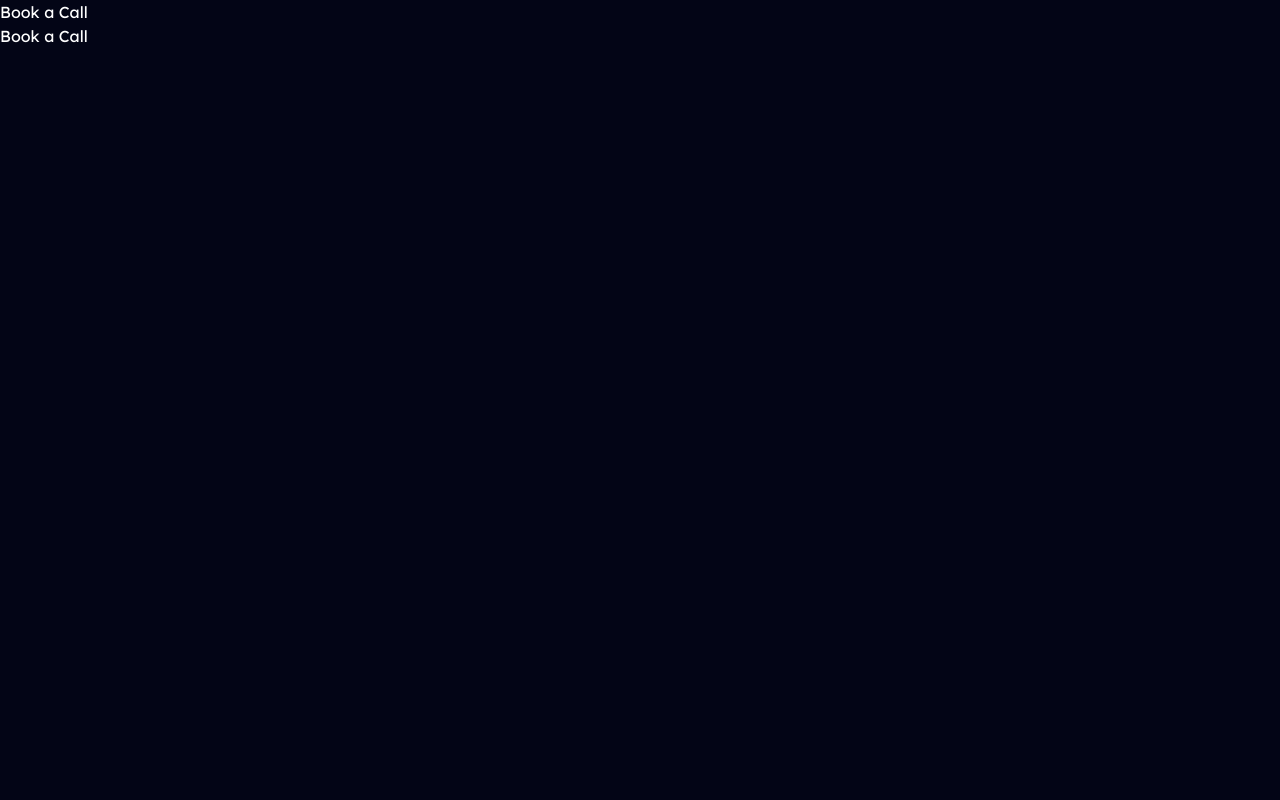
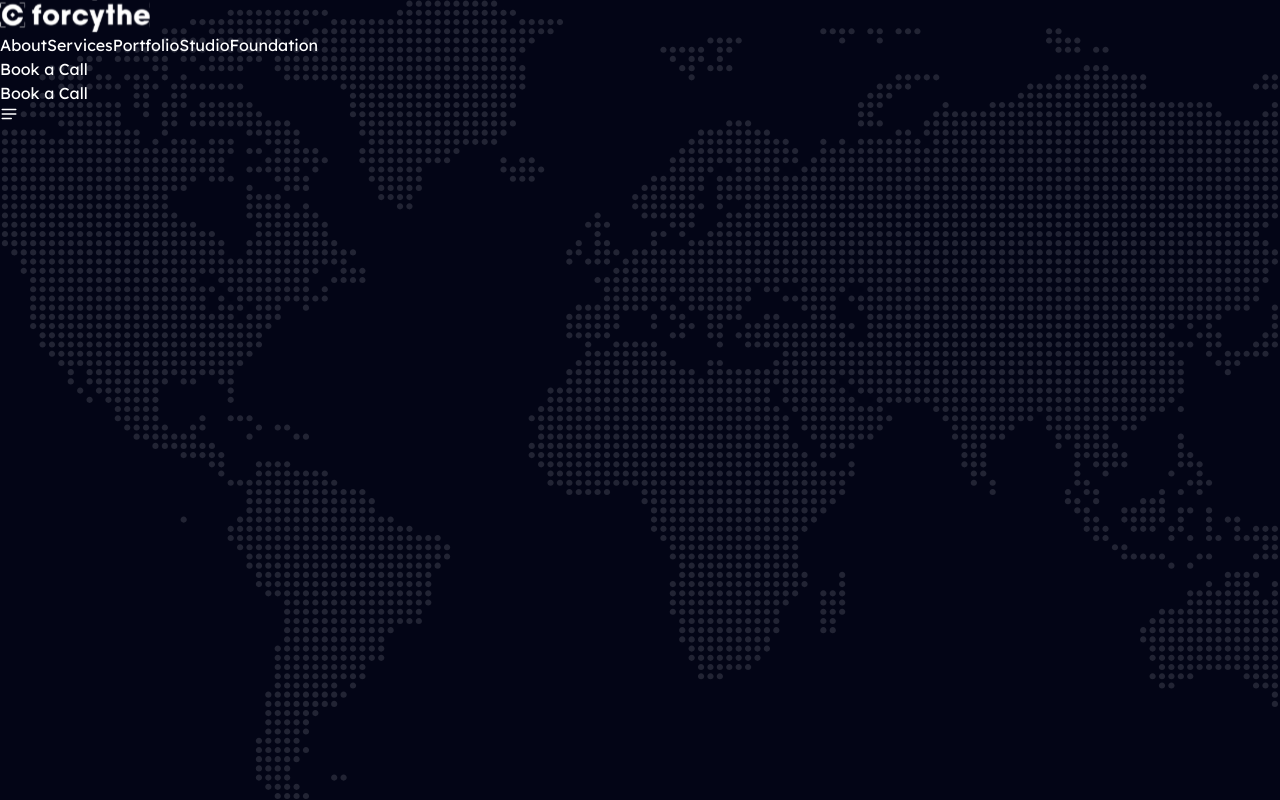
Before and after one commit to Pappyjay23/forcythe, a Next.js app: page / in a window 1280 px wide. Built offline with nearby package versions, Linux system fonts and the light colour scheme.

Commit message:
feat: Created navbar and it's functionality

```diff
--- a/src/app/page.tsx
+++ b/src/app/page.tsx
@@ -1,12 +1,27 @@
-"use-client";
+"use client";
 
 import Navbar from "@/components/Navbar";
+import Image from "next/image";
 import React from "react";
+import Logo from "@/assets/images/header-background.svg";
 
 const Home = () => {
 	return (
-		<div>
+		<div className='relative min-h-screen w-full'>
 			<Navbar />
+			<main className='mt-[110px]'>
+				<div className='relative h-[90vh]'>
+					<Image
+						src={Logo}
+						alt='Forcythe logo'
+						layout='fill'
+						objectFit='cover'
+						quality={100}
+						decoding='async'
+						className='w-full h-full object-cover'
+					/>
+				</div>
+			</main>
 		</div>
 	);
 };
--- a/src/components/Navbar.tsx
+++ b/src/components/Navbar.tsx
@@ -1,12 +1,146 @@
-import React from 'react'
-import Button from './Button'
+"use client";
+
+import React, { useState, useEffect } from "react";
+import Link from "next/link";
+import Image from "next/image";
+import Button from "./Button";
+import Logo from "@/assets/images/forcythe-logo.svg";
+import MenuIcon from "@/assets/images/menu.svg";
 
 const Navbar = () => {
-  return (
-    <div className='p-4'>
-        <Button>Book a Call</Button>
-    </div>
-  )
-}
+	const [menuOpen, setMenuOpen] = useState(false);
+	const [scrolled, setScrolled] = useState(false);
 
-export default Navbar
+	const toggleMenu = () => {
+		setMenuOpen(!menuOpen);
+	};
+
+	useEffect(() => {
+		const handleScroll = () => {
+			if (window.scrollY > 50) {
+				setScrolled(true);
+			} else {
+				setScrolled(false);
+			}
+		};
+
+		window.addEventListener("scroll", handleScroll);
+		return () => {
+			window.removeEventListener("scroll", handleScroll);
+		};
+	}, []);
+
+	return (
+		<nav className={`fixed top-0 left-0 w-full z-30 ${scrolled ? 'backdrop-blur-md' : ''}`}>
+			<div className='max-w-[1300px] mx-auto py-7 px-4 lg:px-10 flex justify-between gap-5 lg:gap-10 items-center '>
+				<div className='flex items-center gap-10 lg:gap-20'>
+					<Link href='/'>
+						<Image
+							alt='Forcythe logo'
+							width='150'
+							height='10'
+							decoding='async'
+							className='w-28 sm:w-32 lg:w-auto'
+							src={Logo}
+						/>
+					</Link>
+					<div className='hidden md:flex items-center gap-4 text-base'>
+						<Link href='/about'>
+							<span>About</span>
+						</Link>
+						<Link href='/services'>
+							<span>Services</span>
+						</Link>
+						<Link href='/portfolio'>
+							<span>Portfolio</span>
+						</Link>
+						<Link href='/studio'>
+							<span>Studio</span>
+						</Link>
+						<Link href='/foundation'>
+							<span>Foundation</span>
+						</Link>
+					</div>
+				</div>
+				<div className='hidden md:block'>
+					<Button>Book a Call</Button>
+				</div>
+				<div
+					className='menuBtn bg-white bg-opacity-10 rounded-md p-3 md:hidden cursor-pointer'
+					onClick={toggleMenu}>
+					<Image
+						alt='menu'
+						loading='lazy'
+						width='18'
+						height='18'
+						decoding='async'
+						src={MenuIcon}
+					/>
+				</div>
+			</div>
+			{menuOpen && (
+				<div className='flex border-0 transition duration-500 items-center flex-col flex-nowrap gap-10 h-min justify-center overflow-visible p-px decoration-clone z-[999999999] bg-primaryBackground w-60 rounded-[2rem] fixed md:hidden right-5 top-28'>
+					<div className='text-white z-10 bg-transparent rounded-[inherit] w-full'>
+						<div
+							className='w-full p-5 py-8 rounded-[2rem]'
+							style={{
+								background:
+									"linear-gradient(0deg, rgba(7, 22, 38, 0) 32%, rgb(7, 22, 38) 85%)",
+							}}>
+							<ul className='flex flex-col'>
+								<li className='w-full py-2.5'>
+									<Link href='/about'>
+										<span className='w-full text-base py-3'>About</span>
+									</Link>
+								</li>
+								<li className='w-full py-2.5'>
+									<Link href='/services'>
+										<span className='w-full text-base py-3'>Services</span>
+									</Link>
+								</li>
+								<li className='w-full py-2.5'>
+									<Link href='/portfolio'>
+										<span className='w-full text-base py-3'>Portfolio</span>
+									</Link>
+								</li>
+								<li className='w-full py-2.5'>
+									<Link href='/studio'>
+										<span className='w-full text-base py-3'>Studio</span>
+									</Link>
+								</li>
+								<li className='w-full py-2.5'>
+									<Link href='/foundation'>
+										<span className='w-full text-base py-3'>Foundation</span>
+									</Link>
+								</li>
+								<li className='w-full py-2.5'>
+									<Link href='/careers'>
+										<span className='w-full text-base py-3'>Careers</span>
+									</Link>
+								</li>
+								<li className='w-full py-2.5'>
+									<Link href='/blog'>
+										<span className='w-full text-base py-3'>Blog</span>
+									</Link>
+								</li>
+							</ul>
+						</div>
+					</div>
+					<div
+						className='flex-none inset-0 overflow-hidden absolute z-0 rounded-[inherit]'
+						style={{
+							filter: "blur(2px)",
+							position: "absolute",
+							width: "100%",
+							height: "100%",
+							background:
+								"radial-gradient(16.8647% 42.5027% at 92.3747% 42.6296%, rgb(255, 255, 255) 0%, rgba(255, 255, 255, 0) 100%)",
+						}}></div>
+					<div className='bg-black absolute z-1 flex-none inset-[2px] rounded-[inherit]'></div>
+				</div>
+			)}
+		</nav>
+	);
+};
+
+export default Navbar;
```
Also changed, not shown: src/app/about/page.tsx (added, +16 -0 lines), src/app/blog/page.tsx (added, +16 -0 lines), src/app/careers/page.tsx (added, +16 -0 lines), src/app/foundation/page.tsx (added, +16 -0 lines), src/app/portfolio/page.tsx (added, +16 -0 lines), src/app/services/page.tsx (added, +16 -0 lines), src/app/studio/page.tsx (added, +16 -0 lines), src/assets/images/menu.svg (added).
